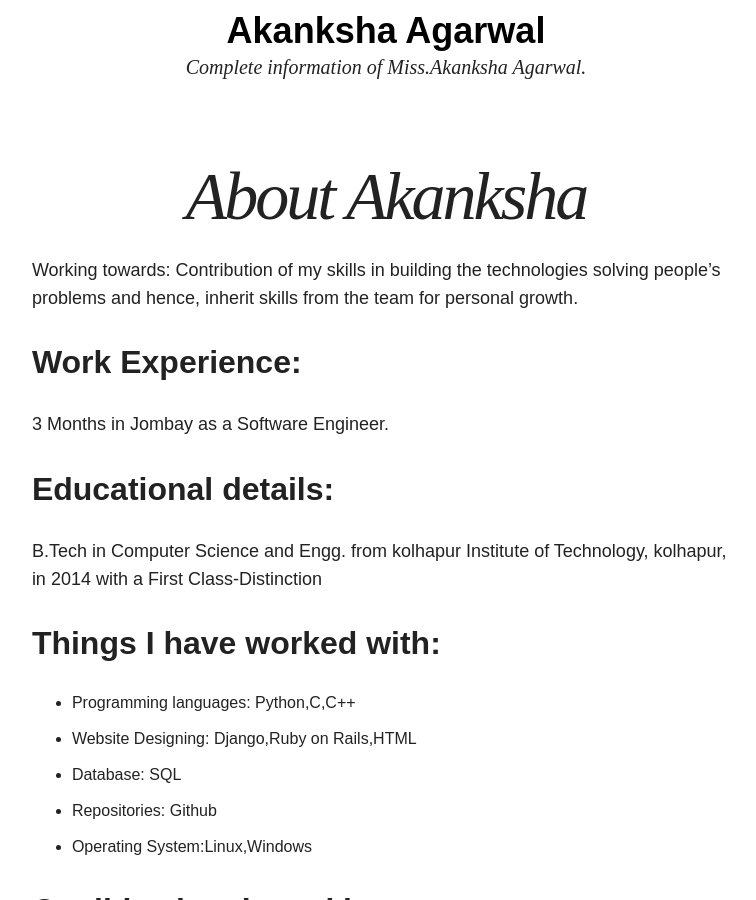
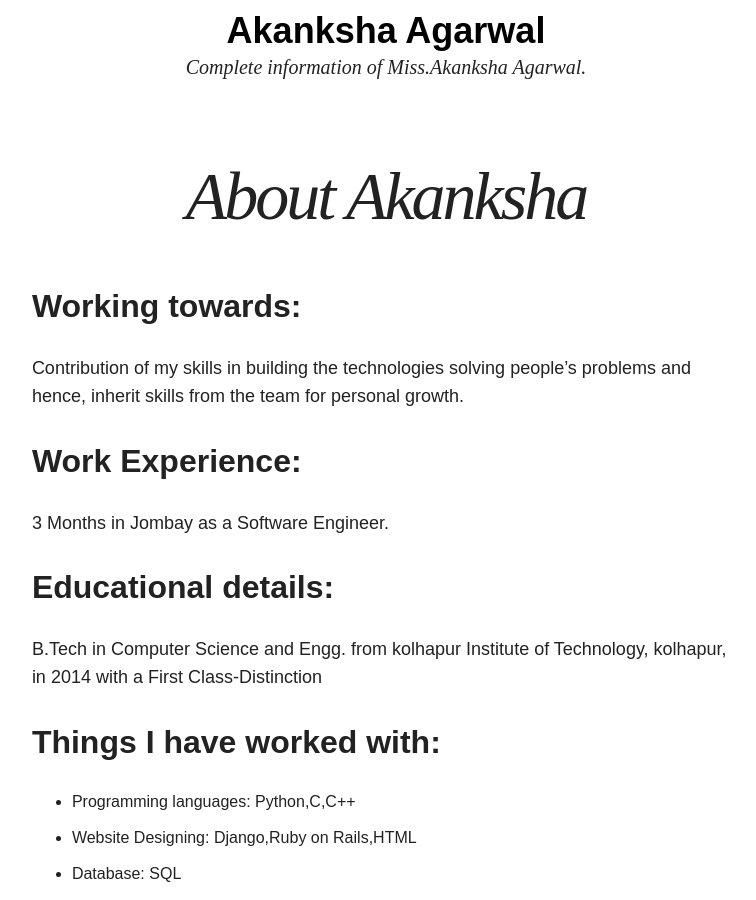
Before and after one commit to akanksha007/akanksha007.github.io, a Jekyll site: the page built from about/index.md, in a window 1280 px wide and 900 px high, scrolled down 316 px. Shown: the whole window, without its empty margins (254-1010 px from the left). Built offline with Jekyll 4.4.1, drawn with Linux system fonts in a browser that asks for light colours; nearby versions of some CDN libraries.

Commit message:
final commit

```diff
--- a/about/index.md
+++ b/about/index.md
@@ -5,7 +5,8 @@ excerpt: "Details of Akanksha"
 modified: 2014-08-08T19:44:38.564948-04:00
 ---
 
-Working towards: Contribution of my skills in building the technologies solving people’s problems and hence, inherit skills from the team for personal growth.
+##Working towards:
+Contribution of my skills in building the technologies solving people’s problems and hence, inherit skills from the team for personal growth.
 
 ## Work Experience:
 3 Months in Jombay as a Software Engineer.
```
Also changed, not shown: project/index.md (+11 -7 lines).
